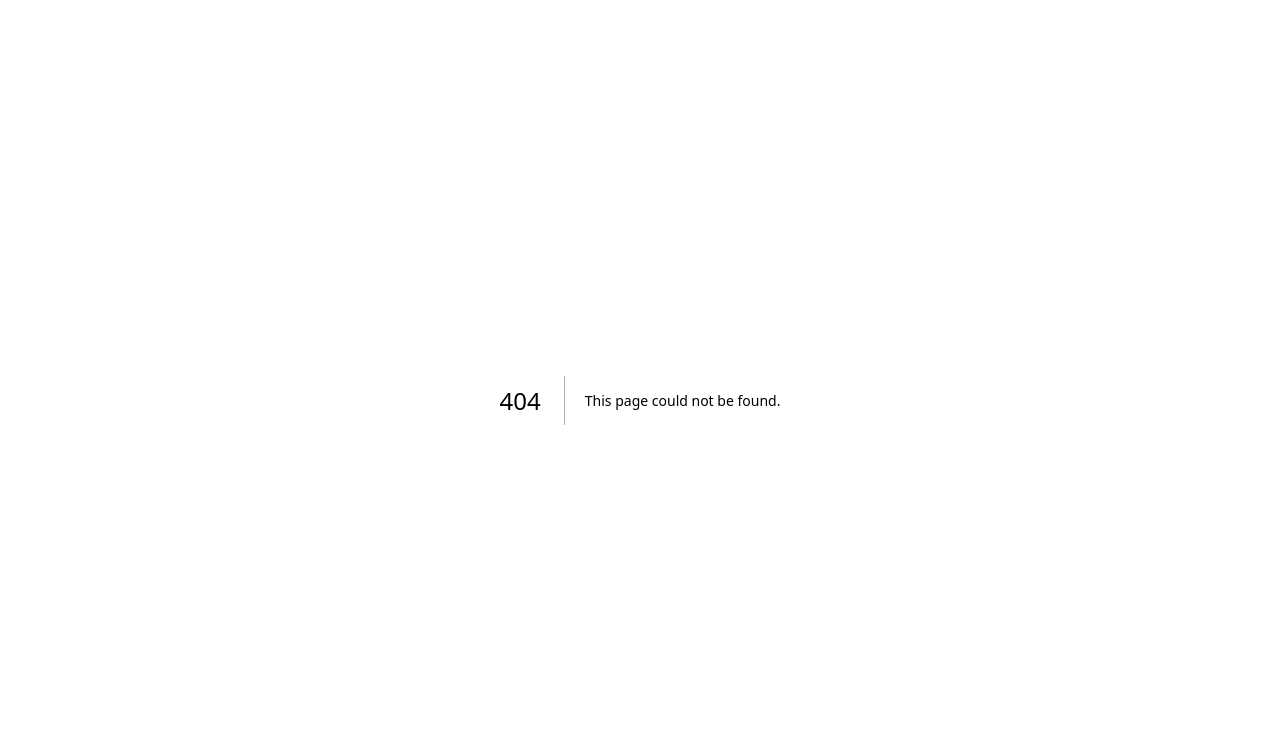
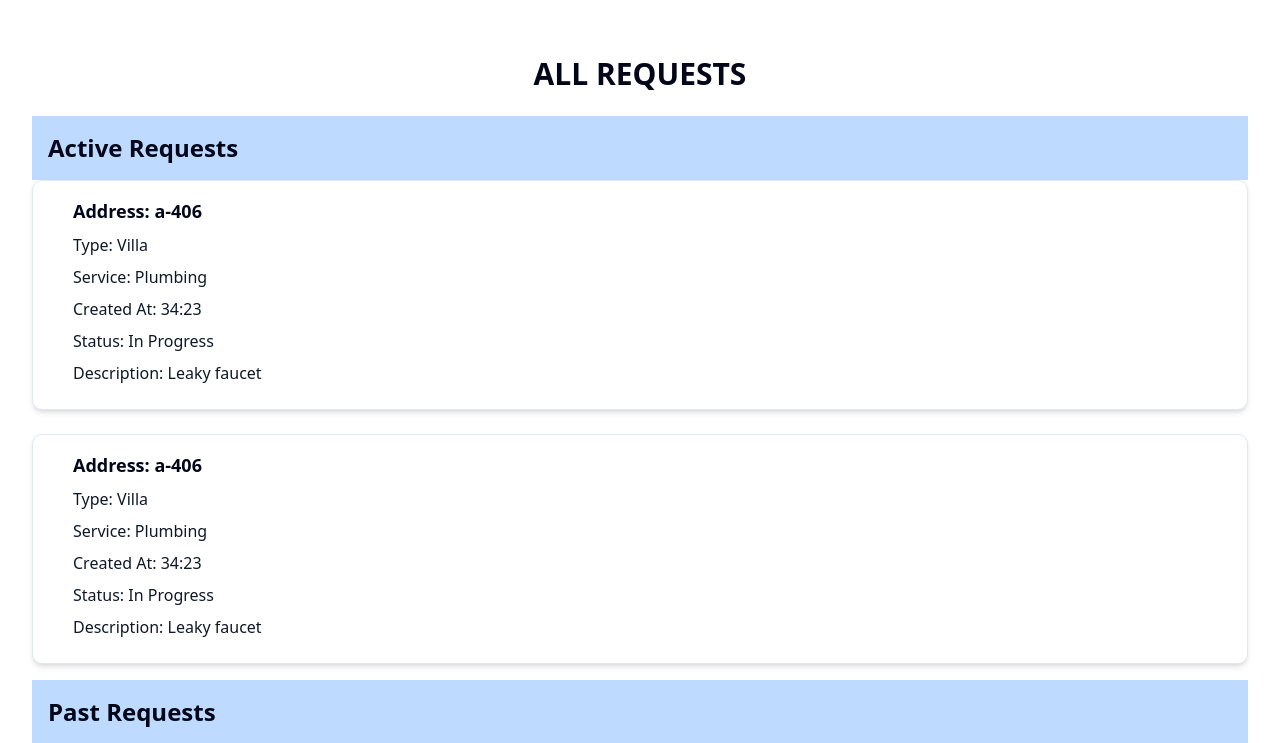
Before and after one commit to aashritha-kr/Rent-right, a Next.js app in the folder rent_right/: page /staff/allRequests in a window 1280 px wide. Before the commit this address had no page. Shown: the top 743 px of the page. Built offline with nearby package versions, Linux system fonts and the light colour scheme.

Commit message:
completed staff pages

```diff
--- /dev/null
+++ b/rent_right/src/app/staff/allRequests/page.tsx
@@ -0,0 +1,193 @@
+// "use client";
+
+// import { Card, CardContent, CardTitle } from "@/components/ui/card";
+// import React, { useState } from "react";
+// import { Button } from "@/components/ui/button";
+
+// export default function AllRequestsPage() {
+
+//   const currentRequests = [
+//     {
+//         address: "a-406",
+//         Type: "Villa",
+//         Ownername: "abc",
+//         Ownernumber: "384720",
+//         Status: "In Progress",
+//         created_at:"34:23",
+//         Service: "Plumbing",
+//         Description: "Leaky faucet",
+//     },
+//     {
+
+//         address: "a-406",
+//         Type: "Villa",
+//         Ownername: "abc",
+//         Ownernumber: "384720",
+//         Status: "In Progress",
+//         created_at:"34:23",
+//         Service: "Plumbing",
+//         Description: "Leaky faucet",
+//     },
+//   ];
+
+//   const pastRequests = [
+//     {
+//       address: "a-406, has apt",
+//       type: "Apartment",
+//       Ownername: "abc",
+//       Ownernumber: "384720",
+//       Status: "Resolved",
+//       maintenance_id: "123",
+//       Service: "Plumbing",
+//       Description: "Leaky faucet",
+//     },
+//     {
+//       address: "a-406",
+//       type: "Villa",
+//       Ownername: "abc",
+//       Ownernumber: "384720",
+//       Status: "Resolved",
+//       maintenance_id: "124",
+//       Service: "Plumbing",
+//       Description: "Leaky faucet",
+//     },
+//   ];
+
+//     return (
+//         <div className="p-8">
+//           <h1 className="text-3xl font-bold text-blue-750 text-center p-6">
+//             ALL REQUESTS
+//           </h1>
+//           <h2 className="text-2xl font-semibold text-blue-750 p-4">Active Requests</h2>
+//           <div className="flex flex-col gap-6">
+//           {currentRequests.map((request, index) => (
+//                     <Card key={index} className="p-4 shadow-md rounded-lg">
+//                       <CardContent>
+//                         <CardTitle className="text-lg">Address: {request.address}</CardTitle>
+//                         <p className="text-gray-900 my-2">Type: {request.Type}</p>
+//                         <p className="text-gray-900 my-2">Service: {request.Service}</p>
+//                         <p className="text-gray-900 my-2">created_at: {request.created_at}</p>
+//                         <p className="text-gray-900 mb-2">Description: {request.Description}</p>
+
+//          <h2 className="text-2xl font-semibold text-blue-750 p-4">Past Requests</h2>
+//          <div className="flex flex-col gap-6">
+//           {pastRequests.map((request, index) => (
+//                     <Card key={index} className="p-4 shadow-md rounded-lg">
+//                       <CardContent>
+//                         <CardTitle className="text-lg">Address: {request.address}</CardTitle>
+//                         <p className="text-gray-900 my-2">Type: {request.Type}</p>
+//                         <p className="text-gray-900 my-2">Service: {request.Service}</p>
+//                         <p className="text-gray-900 my-2">created_at: {request.created_at}</p>
+//                         <p className="text-gray-900 mb-2">Description: {request.Description}</p>
+
+//                           </CardContent>
+
+//                           </Card>
+"use client";
+
+import { Card, CardContent, CardTitle } from "@/components/ui/card";
+import React from "react";
+
+export default function AllRequestsPage() {
+  const currentRequests = [
+    {
+      address: "a-406",
+      Type: "Villa",
+      Ownername: "abc",
+      Ownernumber: "384720",
+      Status: "In Progress",
+      created_at: "34:23",
+      Service: "Plumbing",
+      Description: "Leaky faucet",
+    },
+    {
+      address: "a-406",
+      Type: "Villa",
+      Ownername: "abc",
+      Ownernumber: "384720",
+      Status: "In Progress",
+      created_at: "34:23",
+      Service: "Plumbing",
+      Description: "Leaky faucet",
+    },
+  ];
+
+  const pastRequests = [
+    {
+      address: "a-406",
+      Type: "Villa",
+      Ownername: "abc",
+      Ownernumber: "384720",
+      Status: "Resolved",
+      created_at: "34:23",
+      Service: "Plumbing",
+      Description: "Leaky faucet",
+    },
+    {
+      address: "a-406",
+      Type: "Villa",
+      Ownername: "abc",
+      Ownernumber: "384720",
+      Status: "Resolved",
+      created_at: "34:23",
+      Service: "Plumbing",
+      Description: "Leaky faucet",
+    },
+  ];
+
+  return (
+    <div className="p-8">
+      <h1 className="text-3xl font-bold text-blue-750 text-center p-6">
+        ALL REQUESTS
+      </h1>
+
+      <h2 className="text-2xl font-semibold text-blue-750 p-4  bg-blue-200">
+        Active Requests
+      </h2>
+      <div className="flex flex-col gap-6">
+        {currentRequests.map((request, index) => (
+          <Card key={index} className="p-4 shadow-md rounded-lg">
+            <CardContent>
+              <CardTitle className="text-lg">
+                Address: {request.address}
+              </CardTitle>
+              <p className="text-gray-900 my-2">Type: {request.Type}</p>
+              <p className="text-gray-900 my-2">Service: {request.Service}</p>
+              <p className="text-gray-900 my-2">
+                Created At: {request.created_at}
+              </p>
+              <p className="text-gray-900 my-2">Status: {request.Status}</p>
+              <p className="text-gray-900 mb-2">
+                Description: {request.Description}
+              </p>
+            </CardContent>
+          </Card>
+        ))}
+      </div>
+
+      <h2 className="text-2xl font-semibold text-blue-750 p-4 bg-blue-200 mt-4">
+        Past Requests
+      </h2>
+      <div className="flex flex-col gap-6">
+        {pastRequests.map((request, index) => (
+          <Card key={index} className="p-4 shadow-md rounded-lg">
+            <CardContent>
+              <CardTitle className="text-lg">
+                Address: {request.address}
+              </CardTitle>
+              <p className="text-gray-900 my-2">Type: {request.Type}</p>
+              <p className="text-gray-900 my-2">Service: {request.Service}</p>
+              <p className="text-gray-900 my-2">
+                Created At: {request.created_at}
+              </p>
+              <p className="text-gray-900 my-2">Status: {request.Status}</p>
+              <p className="text-gray-900 mb-2">
+                Description: {request.Description}
+              </p>
+            </CardContent>
+          </Card>
+        ))}
+      </div>
+    </div>
+  );
+}
--- a/rent_right/src/app/staff/currentRequests/page.tsx
+++ b/rent_right/src/app/staff/currentRequests/page.tsx
@@ -10,21 +10,21 @@ export default function YourRequestsPage() {
   const currentRequests = [
     {
       address: "a-406, has apt",
-      type: "Apartment",
+      Type: "Apartment",
       Ownername: "abc",
       Ownernumber: "384720",
       Status: "Assigned",
-      maintenance_id: "123",
+      created_at:"4:23",
       Service: "Plumbing",
       Description: "Leaky faucet",
     },
     {
       address: "a-406",
-      type: "Villa",
+      Type: "Villa",
       Ownername: "abc",
       Ownernumber: "384720",
       Status: "In Progress",
-      maintenance_id: "124",
+      created_at:"34:23",
       Service: "Plumbing",
       Description: "Leaky faucet",
     },
@@ -48,7 +48,9 @@ export default function YourRequestsPage() {
           <Card key={index} className="p-4 shadow-md rounded-lg">
             <CardContent>
               <CardTitle className="text-lg">Address: {request.address}</CardTitle>
+              <p className="text-gray-900 my-2">Type: {request.Type}</p>
               <p className="text-gray-900 my-2">Service: {request.Service}</p>
+              <p className="text-gray-900 my-2">created_at: {request.created_at}</p>
               <p className="text-gray-900 mb-2">Description: {request.Description}</p>
               <p className="text-green-700 font-semibold bg-green-100 p-2 rounded-md">
                 Status: {status[index] || request.Status}
```
